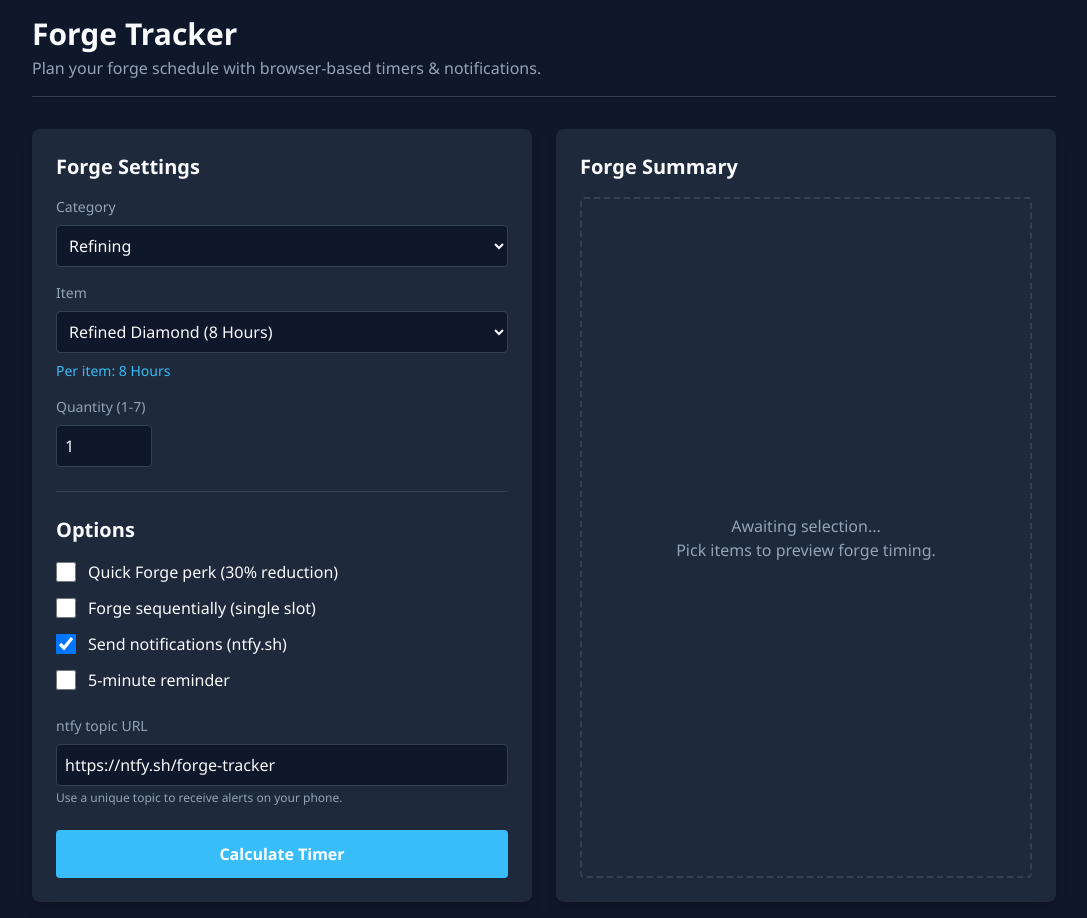
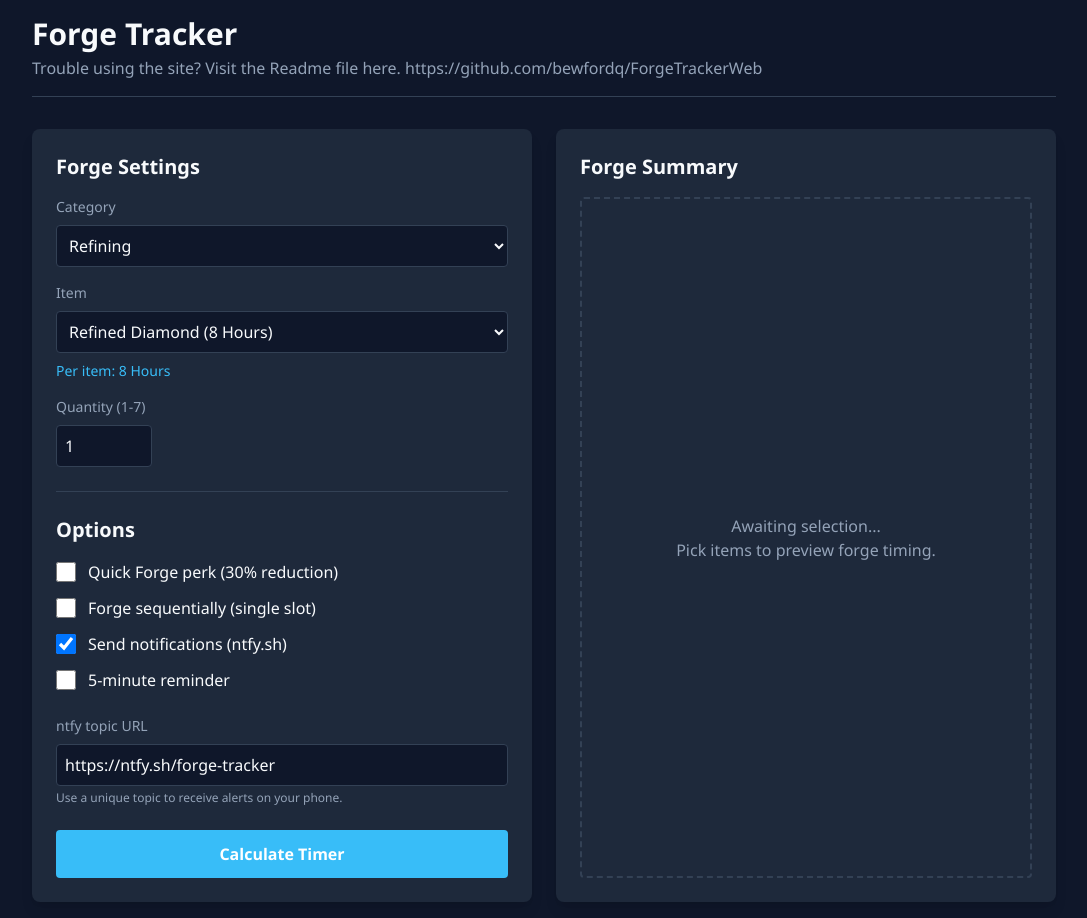
Before and after one commit to bewfordq/ForgeTrackerWeb, a plain HTML site: page index.html in a window 1280 px wide. Shown: the whole page, without its empty margins (96-1183 px from the left). Drawn offline with nearby package versions, Linux system fonts and the light colour scheme.

Commit message:
Update header with Readme link for support
Added a link to the Readme file for user assistance.

```diff
--- a/index.html
+++ b/index.html
@@ -39,7 +39,8 @@
         <!-- Header -->
         <div class="col-span-1 lg:col-span-2 mb-2">
             <h1 class="text-3xl font-bold text-text">Forge Tracker</h1>
-            <p class="text-muted mt-1">Plan your forge schedule with browser-based timers & notifications.</p>
+            <p class="text-muted mt-1">Trouble using the site? Visit the Readme file here.
+            https://github.com/bewfordq/ForgeTrackerWeb</p>
             <hr class="border-separator mt-4">
         </div>
 
```
